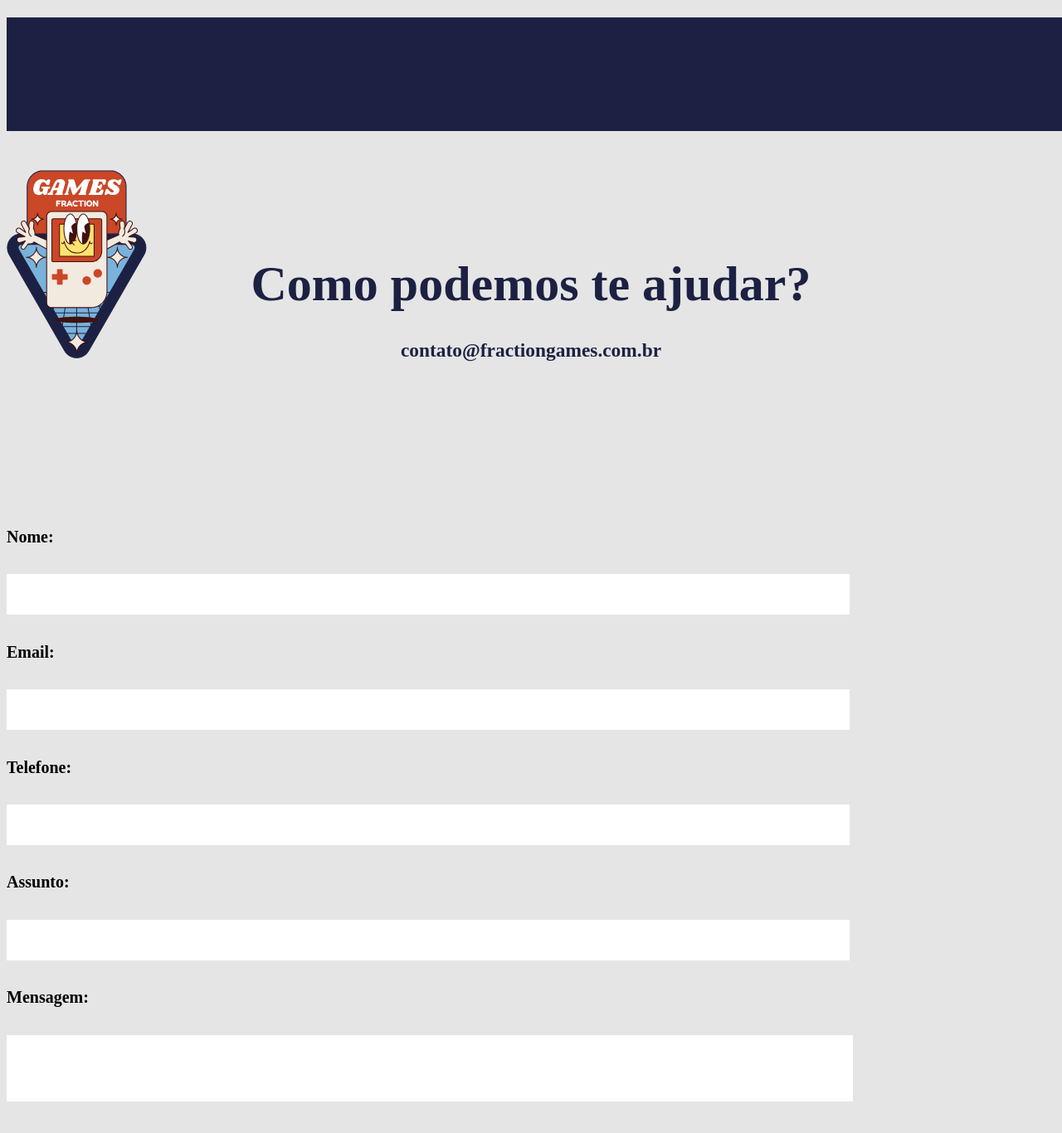
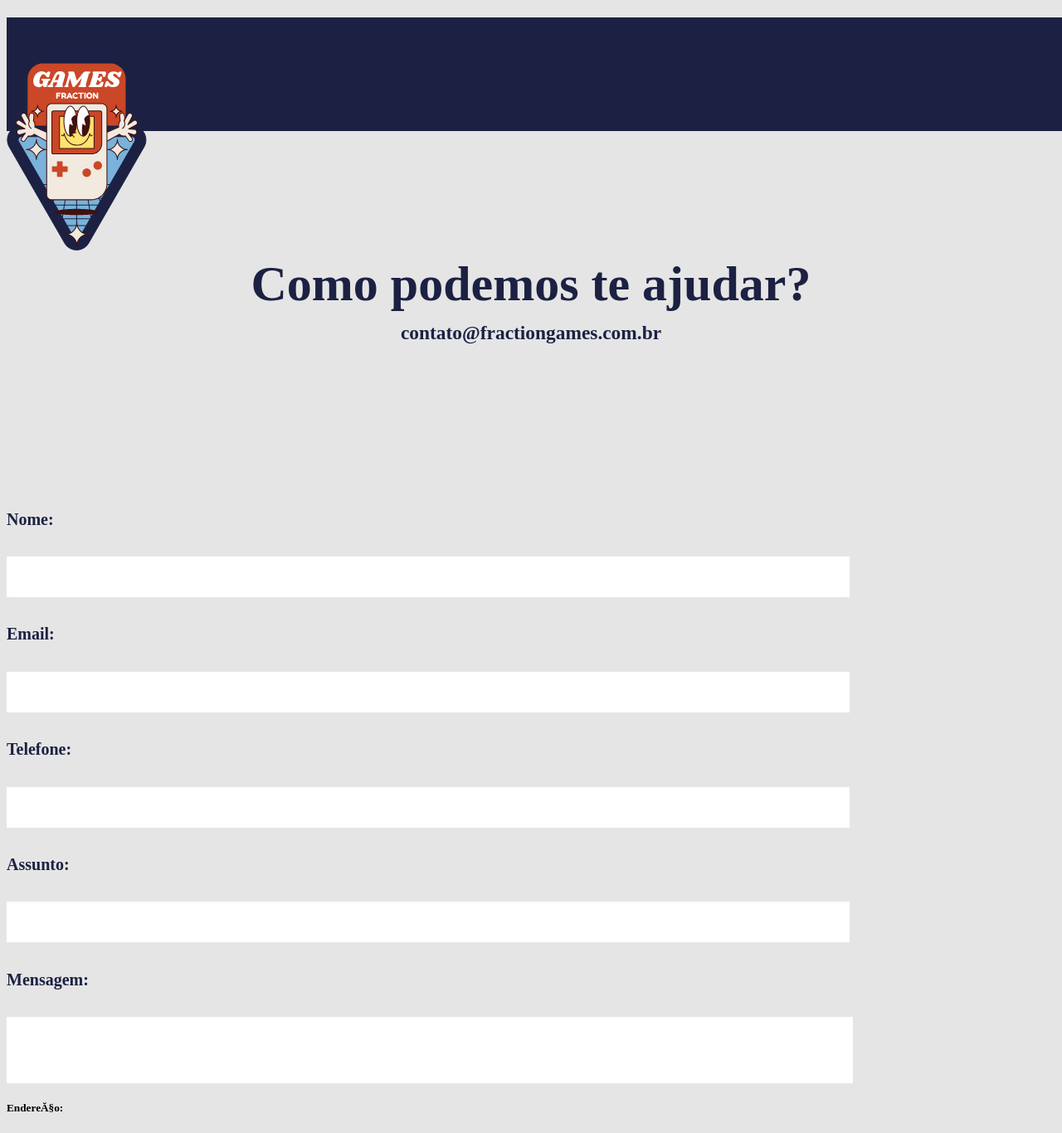
Before and after one commit to GFrasson/games-fraction, a PHP site: the page made by Projeto Contato.html in a window 1280 px wide; the page is wider, and only the part inside the window is pictured. Shown: the top 1366 px of that part at 83% size. Before the commit the page ends 1328 px from the top of that part, so only its background shows below. Run offline with PHP 8.4, Linux system fonts and the light colour scheme; some libraries are stand-ins or nearby versions.

Commit message:
versao correta do teste (mais atual

```diff
--- a/Projeto Contato.html
+++ b/Projeto Contato.html
@@ -10,12 +10,14 @@
 </head>
 
 <body>
-<div class="rodape"><h1> </h1></div>
+
+<div class="inicio"><h1> </h1>
+
+<img src ="img/Logofraction.svg">
+
+
+</div>
 <div class="titulo"><h1>Como podemos te ajudar?</h1></div>
-
-<div class="imagem">
-    <img src ="img/Logofraction.svg">
-</div>
 
 
 <div class="site">
@@ -48,6 +50,16 @@
     <h4> </h4>
 </div>
 
+<div class="endereço">
+    <h5>Endereço:</h5>
+</div>
+
+<div class="mapouter">
+    <div class="gmap_canvas">
+        <iframe class="gmap_iframe" frameborder="0" scrolling="no" marginheight="0" marginwidth="0"
+        src="https://maps.google.com/maps?width=600&amp;height=400&amp;hl=en&amp;q=code jr&amp;t=&amp;z=15&amp;ie=UTF8&amp;iwloc=B&amp;output=embed">
+        </iframe>
+        <a href="https://www.fnfgo.com/">FNF Online Mods</a></div><style>.mapouter{position:relative;text-align:right;width:600px;height:400px;}.gmap_canvas {overflow:hidden;background:none!important;width:600px;height:400px;}.gmap_iframe {width:600px!important;height:400px!important;}</style></div>
 
 
 
--- a/css/style.css
+++ b/css/style.css
@@ -8,10 +8,10 @@
     color: #1C2143;
     text-align: center;
     font-size: 20px;
-    margin-top: -50px;
+    margin-top: -30px;
     margin-bottom: 200px;
 }
-.rodape{
+.inicio{
     background-color:#1C2143 ;
     width: 1440px;
     height: 137px;
@@ -23,6 +23,7 @@ body{
 
 .nome h5 {
     font-size: 20px;
+    color: #1C2143;
 }
 
 .nome h4 {
@@ -34,6 +35,7 @@ body{
 
 .email h5{
     font-size: 20px;
+    color: #1C2143;
 }
 .email h4{
     background-color: white;
@@ -44,6 +46,7 @@ body{
 
 .telefone h5{
     font-size: 20px;
+    color: #1C2143;
 }
 .telefone h4{
     background-color: white;
@@ -53,6 +56,7 @@ body{
 }
 .assunto h5{
     font-size: 20px;
+    color: #1C2143;
 
 }
 .assunto h4{
@@ -63,6 +67,7 @@ body{
 }
 .mensagem h5{
     font-size: 20px;
+    color: #1C2143;
 }
 .mensagem h4{
     background-color: white;
@@ -70,6 +75,10 @@ body{
     height: 80px;
     text-align: center;
 }
-img{
-    margin-top: -400px;
+img {
+     margin-top: 54px;
 }
+.endereço {
+    font-size: 25px;
+    color: #1C2143;
+}
```
